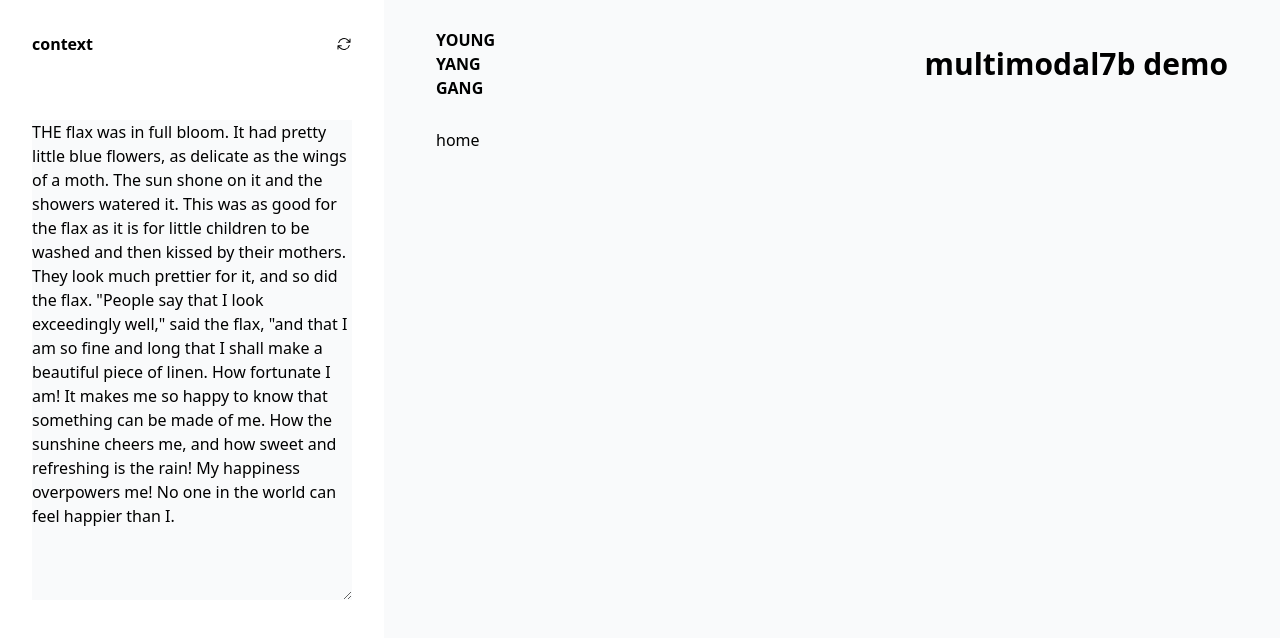
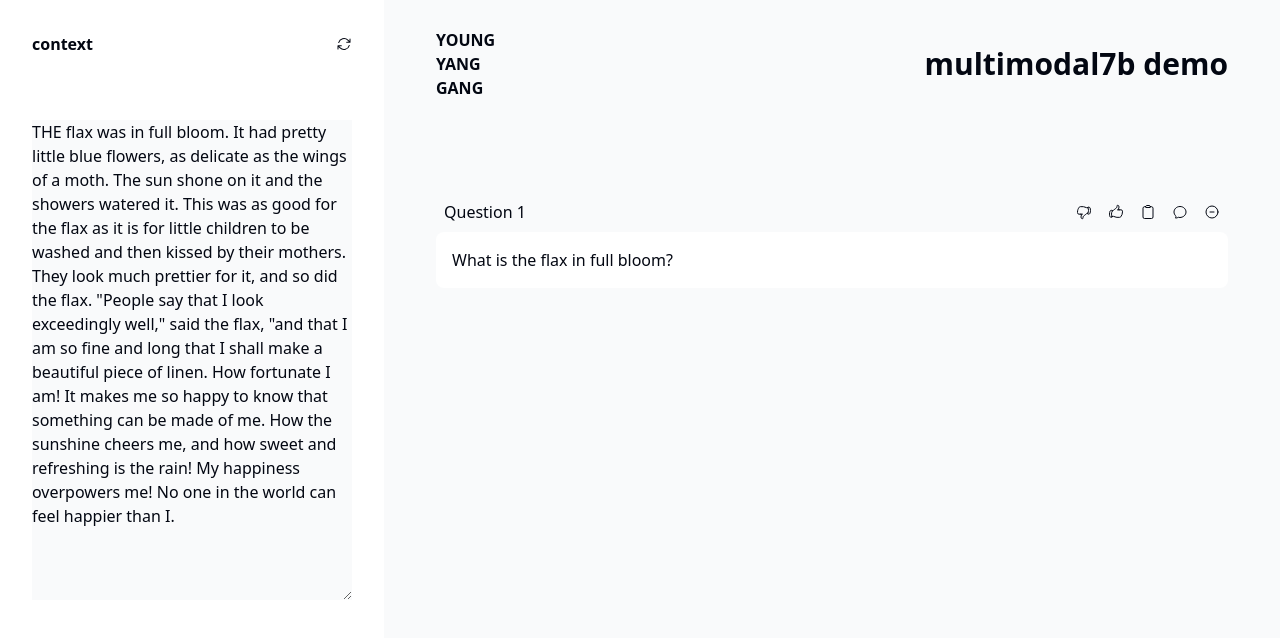
Before and after one commit to AIP-2024SP-Team1/youngyanggang, a Next.js app in the folder web-demo/: page / in a window 1280 px wide. Shown: the top 638 px of the page. Built offline with nearby package versions, Linux system fonts and the light colour scheme.

Commit message:
feat: add output card

```diff
--- /dev/null
+++ b/web-demo/src/app/_component/Output.tsx
@@ -0,0 +1,35 @@
+import {
+  HandThumbDownIcon,
+  HandThumbUpIcon,
+  ClipboardIcon,
+  ChatBubbleOvalLeftIcon,
+  MinusCircleIcon,
+} from "@heroicons/react/24/outline";
+
+interface Output {
+  id: number;
+  question: string;
+  answer: string;
+}
+
+interface Props {
+  output: Output;
+}
+
+export default function Output({ output }: Props) {
+  return (
+    <div className="flex flex-col">
+      <div className="flex items-center justify-between p-2">
+        <h3>Question {output.id}</h3>
+        <menu className="flex gap-4">
+          <HandThumbDownIcon className="w-4 h-4 cursor-pointer hover:scale-105" />
+          <HandThumbUpIcon className="w-4 h-4 cursor-pointer hover:scale-105" />
+          <ClipboardIcon className="w-4 h-4 cursor-pointer hover:scale-105" />
+          <ChatBubbleOvalLeftIcon className="w-4 h-4 cursor-pointer hover:scale-105" />
+          <MinusCircleIcon className="w-4 h-4 cursor-pointer hover:scale-105" />
+        </menu>
+      </div>
+      <div className="bg-white rounded-lg p-4">{output.question}</div>
+    </div>
+  );
+}
--- a/web-demo/src/app/layout.tsx
+++ b/web-demo/src/app/layout.tsx
@@ -13,7 +13,9 @@ export default function RootLayout({
 }>) {
   return (
     <html lang="en">
-      <body className="flex bg-gray-50 min-h-[100dvh]">{children}</body>
+      <body className="flex bg-gray-50 min-h-[100dvh] text-gray-950">
+        {children}
+      </body>
     </html>
   );
 }
--- a/web-demo/src/app/page.tsx
+++ b/web-demo/src/app/page.tsx
@@ -1,5 +1,14 @@
 import Header from "./_component/Header";
+import Output from "./_component/Output";
+
 import { ArrowPathIcon } from "@heroicons/react/24/solid";
+
+const output_sample = {
+  id: 1,
+  question: "What is the flax in full bloom?",
+  answer:
+    "The flax in full bloom is a plant with pretty little blue flowers, described as delicate as the wings of a moth. It is thriving under the sun and showers, which make it look even more beautiful and contribute to its growth, making it fine and long, ideal for producing a beautiful piece of linen. The flax is expressing its happiness and fortune due to its flourishing condition and the potential it holds for becoming something valuable.",
+};
 
 export default function Home() {
   return (
@@ -17,9 +26,11 @@ export default function Home() {
           value={`THE flax was in full bloom. It had pretty little blue flowers, as delicate as the wings of a moth. The sun shone on it and the showers watered it. This was as good for the flax as it is for little children to be washed and then kissed by their mothers. They look much prettier for it, and so did the flax. "People say that I look exceedingly well," said the flax, "and that I am so fine and long that I shall make a beautiful piece of linen. How fortunate I am! It makes me so happy to know that something can be made of me. How the sunshine cheers me, and how sweet and refreshing is the rain! My happiness overpowers me! No one in the world can feel happier than I.`}
         ></textarea>
       </section>
-      <div className="flex-[3] max-w-8c mx-auto flex flex-col">
+      <div className="flex-[3] max-w-8c mx-auto flex flex-col gap-16">
         <Header />
-        <main>home</main>
+        <main className="flex flex-col gap-8">
+          <Output output={output_sample} />
+        </main>
       </div>
     </>
   );
```
